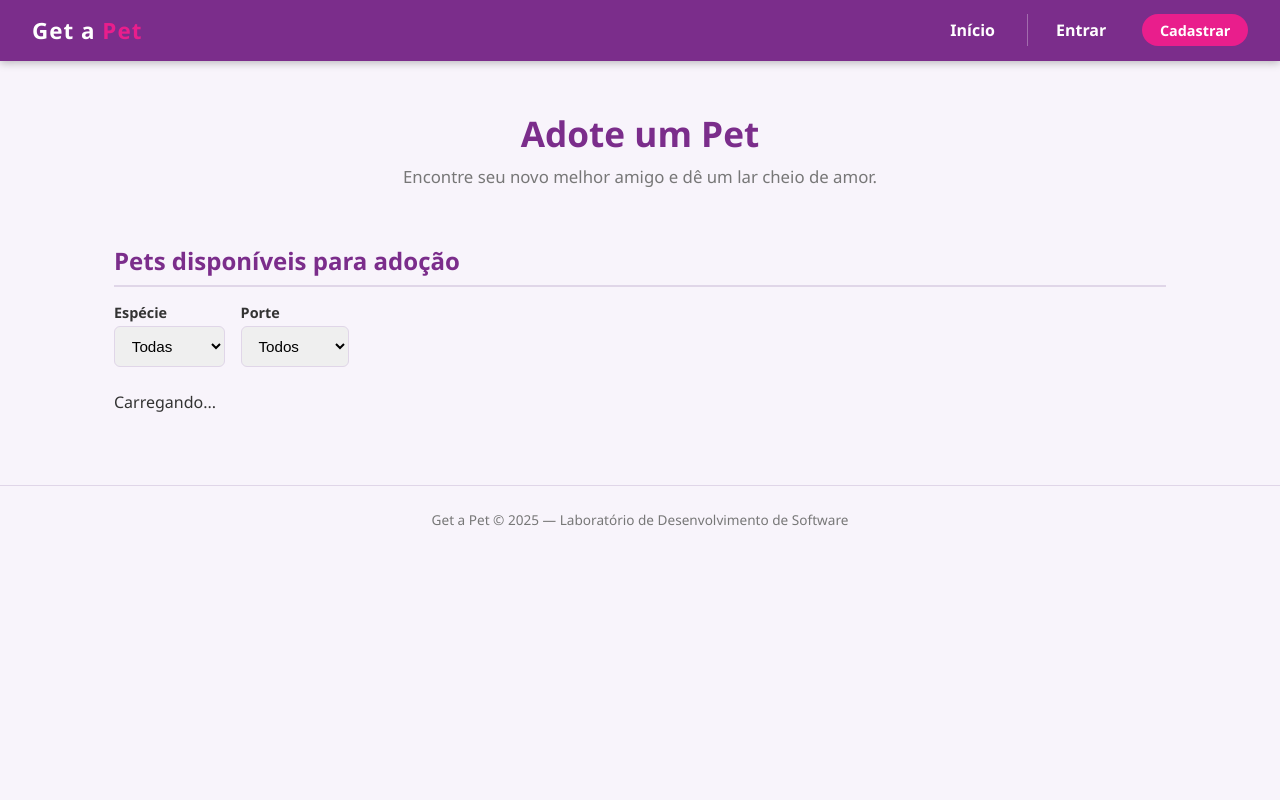
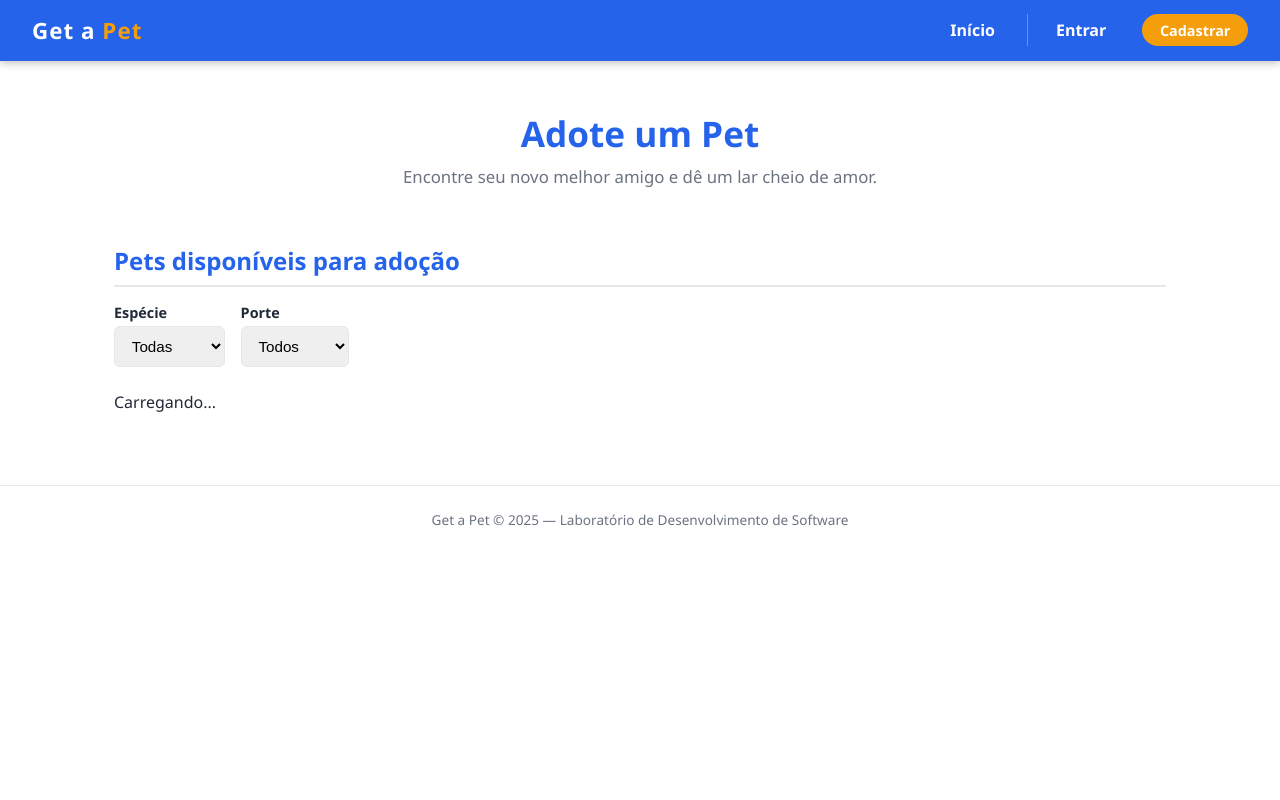
Before and after one commit to Gio-Rios/PET_DJANGO, a Django app: page / in a window 1280 px wide. Run offline with Django 5.2, Linux system fonts and the light colour scheme; data that the repository does not hold is empty.

Commit message:
Rebranding: nova paleta de cores (azul/verde/laranja/cinza escuro)
Substitui o tema roxo/rosa por uma identidade visual azul (#2563EB)
como cor principal, verde (#22C55E) para confirmação/sucesso, laranja
(#F59E0B) para destaques e CTAs, cinza escuro (#1F2937) para textos e
fundo branco puro — aplicado via variáveis CSS em todo o site.

Co-Authored-By: Claude Sonnet 5 <noreply@anthropic.com>

```diff
--- a/static/css/style.css
+++ b/static/css/style.css
@@ -2,16 +2,21 @@
 *, *::before, *::after { box-sizing: border-box; margin: 0; padding: 0; }
 
 :root {
-  --primary: #7b2d8b;
-  --primary-dark: #5a1f68;
-  --accent: #e91e8c;
-  --bg: #f8f4fb;
+  --primary: #2563eb;
+  --primary-dark: #1d4ed8;
+  --accent: #f59e0b;
+  --accent-dark: #d97706;
+  --success: #22c55e;
+  --success-dark: #16a34a;
+  --danger: #ef4444;
+  --dark: #1f2937;
+  --bg: #ffffff;
   --card-bg: #ffffff;
-  --text: #333;
-  --text-light: #777;
-  --border: #e0d6e8;
+  --text: #1f2937;
+  --text-light: #6b7280;
+  --border: #e5e7eb;
   --radius: 10px;
-  --shadow: 0 2px 12px rgba(123,45,139,.12);
+  --shadow: 0 2px 12px rgba(31,41,55,.1);
 }
 
 body {
@@ -56,7 +61,7 @@ body {
   font-size: .9rem;
 }
 #nav-auth a.nav-btn { margin-left: 2.25rem; }
-.nav-btn:hover { background: #c0146e; color: #fff !important; }
+.nav-btn:hover { background: var(--accent-dark); color: #fff !important; }
 
 /* ===== Sino de notificações ===== */
 .notif-wrap { position: relative; margin-left: 1.5rem; display: inline-flex; }
@@ -135,7 +140,7 @@ body {
 }
 .notif-item:last-child { border-bottom: none; }
 .notif-item:hover { background: var(--bg); }
-.notif-item.unread { background: #fdf0f7; font-weight: 600; }
+.notif-item.unread { background: #eff6ff; font-weight: 600; }
 .notif-item .notif-time {
   display: block;
   font-size: .7rem;
@@ -176,7 +181,7 @@ body {
   overflow: hidden;
   transition: transform .2s, box-shadow .2s;
 }
-.pet-card:hover { transform: translateY(-4px); box-shadow: 0 8px 24px rgba(123,45,139,.18); }
+.pet-card:hover { transform: translateY(-4px); box-shadow: 0 8px 24px rgba(37,99,235,.18); }
 
 .pet-card img {
   width: 100%;
@@ -226,8 +231,8 @@ body {
   border-radius: 20px;
   margin-bottom: .6rem;
 }
-.badge-available { background: #e6f4ea; color: #2e7d32; }
-.badge-unavailable { background: #fce4ec; color: #c62828; }
+.badge-available { background: #dcfce7; color: var(--success-dark); }
+.badge-unavailable { background: #fef3c7; color: var(--accent-dark); }
 
 .pet-card .pet-info { font-size: .88rem; color: var(--text-light); line-height: 1.7; }
 .pet-card .owner-info { font-size: .82rem; color: var(--text-light); margin-top: .4rem; }
@@ -516,8 +521,8 @@ body {
 .btn-primary { background: var(--primary); color: #fff; }
 .btn-accent { background: var(--accent); color: #fff; }
 .btn-outline { background: transparent; border: 2px solid var(--primary); color: var(--primary); }
-.btn-danger { background: #e53935; color: #fff; }
-.btn-success { background: #2e7d32; color: #fff; }
+.btn-danger { background: var(--danger); color: #fff; }
+.btn-success { background: var(--success); color: #fff; }
 .btn-sm { padding: .35rem .8rem; font-size: .82rem; }
 .btn-full { width: 100%; }
 
@@ -529,8 +534,8 @@ body {
   font-size: .9rem;
   display: none;
 }
-.alert-error { background: #fce4ec; color: #b71c1c; border: 1px solid #f48fb1; }
-.alert-success { background: #e8f5e9; color: #1b5e20; border: 1px solid #a5d6a7; }
+.alert-error { background: #fee2e2; color: #b91c1c; border: 1px solid #fca5a5; }
+.alert-success { background: #dcfce7; color: var(--success-dark); border: 1px solid #86efac; }
 
 /* ===== Seção de título ===== */
 .section-title {
```
